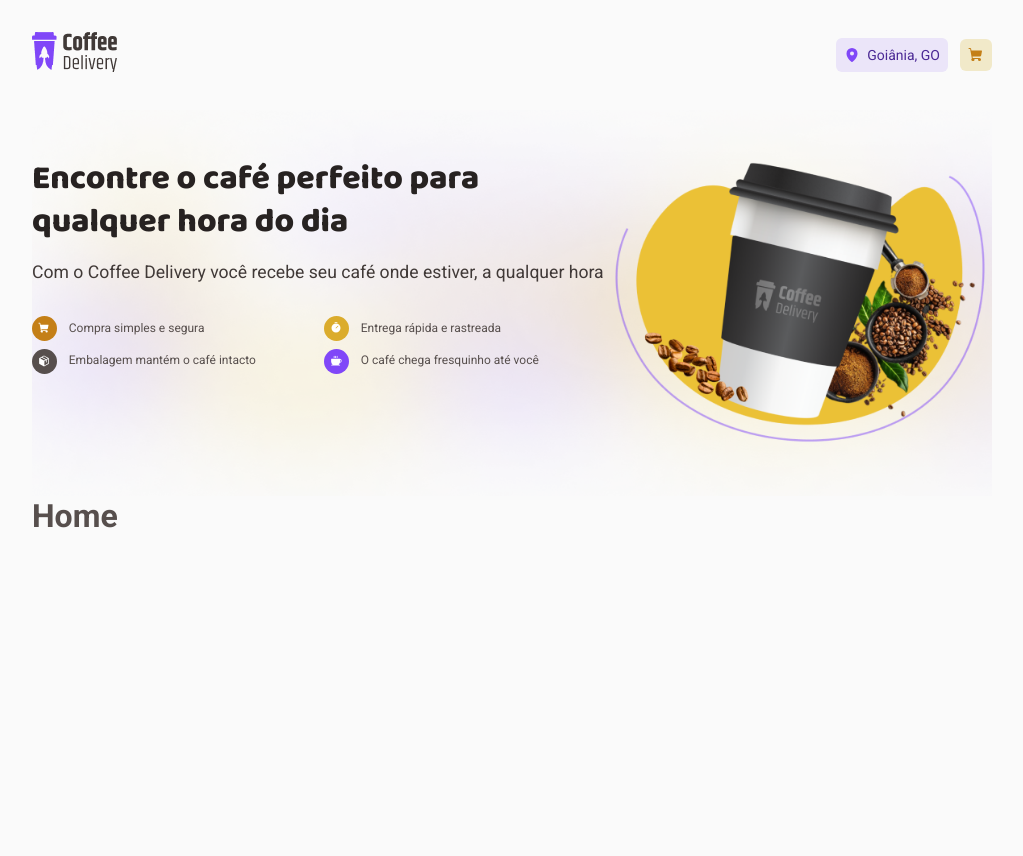
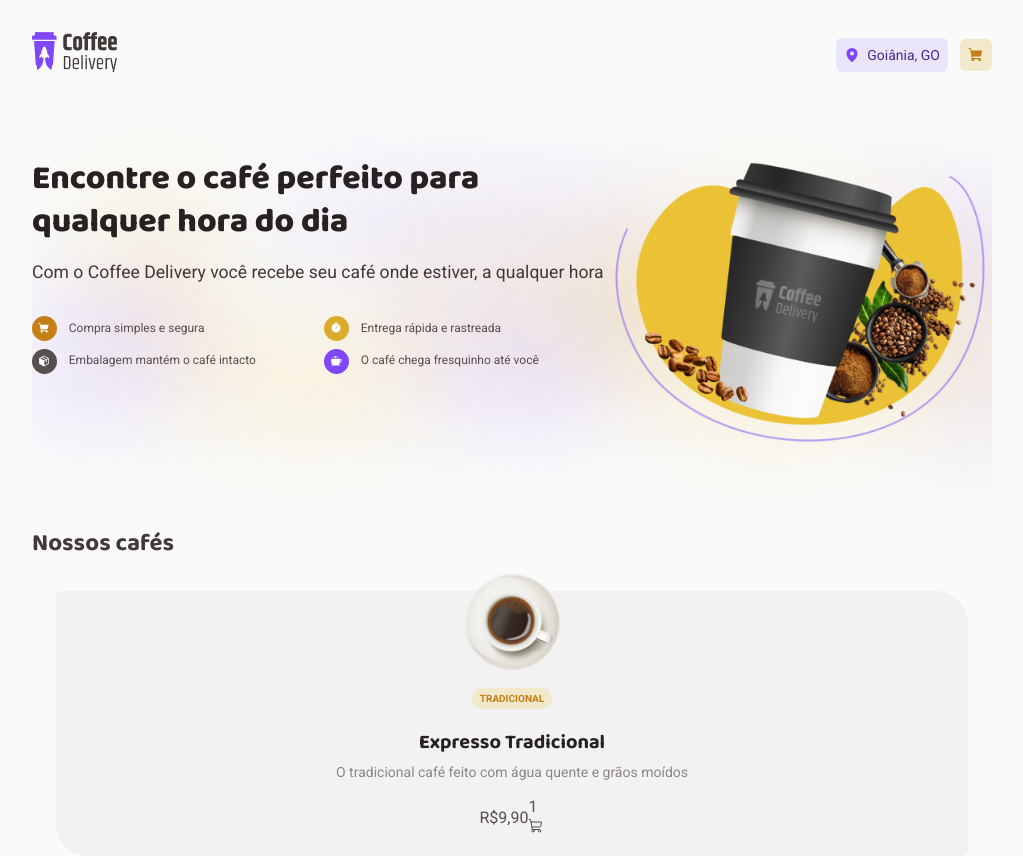
Before and after one commit to YasminGonc/coffe-delivery, a React (Vite) app: page / in a window 1280 px wide. Shown: the whole page, without its empty margins (128-1151 px from the left). Before the commit the page ends 800 px from the top, so only its background shows below. Built offline with nearby package versions, Linux system fonts and the light colour scheme.

Commit message:
home style

```diff
--- a/src/pages/Home/index.tsx
+++ b/src/pages/Home/index.tsx
@@ -1,12 +1,36 @@
-import { HomeContainer } from './style'
+import { CoffeeContainer, Description, HomeContainer, MenuContainer, ShoppContainer, Tag, Title } from './style'
 
 import { Banner } from './components/Banner'
+import coffee from '../../assets/arabe.png'
+import { ShoppingCart } from 'phosphor-react'
 
 export function Home() {
     return(
         <HomeContainer>
             <Banner />
-            <h1>Home</h1>
+
+            <h2>Nossos cafés</h2>
+
+            <MenuContainer>
+                <CoffeeContainer>
+                    <img src={coffee} alt="" />
+
+                    <Tag>Tradicional</Tag>
+
+                    <Title>Expresso Tradicional</Title>
+                    <Description>O tradicional café feito com água quente e grãos moídos</Description>
+
+                    <ShoppContainer>
+                        <p><span>R$</span>9,90</p>
+                        <div>
+                            <p>1</p>
+                            <div>
+                                <ShoppingCart />
+                            </div>
+                        </div>
+                    </ShoppContainer>
+                </CoffeeContainer>
+            </MenuContainer>
         </HomeContainer>
     )
 }
--- a/src/pages/Home/style.ts
+++ b/src/pages/Home/style.ts
@@ -2,12 +2,72 @@ import styled from 'styled-components'
 
 export const HomeContainer = styled.div`
     padding: 0 1rem; //padding lateral para o mobile
+
+    h2 {
+        padding: 2rem 0;
+        color: var(--baseSubtitle);
+        font-family: 'Baloo 2', cursive;
+    }
 
     @media screen and (min-width: 768px){
         padding: 0;
     }
 
     @media screen and (min-width: 1024px){
-        //padding: 0;
+
+    }
+
+    @media screen and (min-width: 1440px) {
+        h2 {
+            font-size: 2rem;
+            padding: 0;
+        }
     }
 `
+export const MenuContainer = styled.div`
+`
+export const CoffeeContainer = styled.div`
+    background-color: var(--baseCard);
+    border-radius: 6px 32px 6px 32px;
+    font-family: 'Roboto', sans-serif;
+
+    margin: 0 1.5rem 0 1.5rem;
+    padding: 1rem;
+
+    display: flex;
+    flex-direction: column;
+    align-items: center;
+
+    img {
+        margin-top: -2.2rem;
+    }
+`
+export const Tag = styled.span`
+    text-transform: uppercase;
+    font-weight: 700;
+    font-size: 0.625rem;
+    color: var(--yellowDark);
+
+    margin: 1rem 0 1.25rem 0;
+    padding: 0.25rem 0.5rem;
+    background-color: var(--yellowLight);
+    border-radius: 100px;
+`
+export const Title = styled.h3`
+    font-family: 'Baloo 2', cursive;
+    color: var(--baseTitle);
+    font-weight: 700;
+    font-size: 1.25rem;
+`
+export const Description = styled.p`
+    color: var(--baseLabel);
+    font-size: 0.875rem;
+    text-align: center;
+
+    margin: 0.5rem 0 1rem 0;
+`
+export const ShoppContainer = styled.div`
+    display: flex;
+    align-items: center;
+    justify-content: space-between;
+`
```
